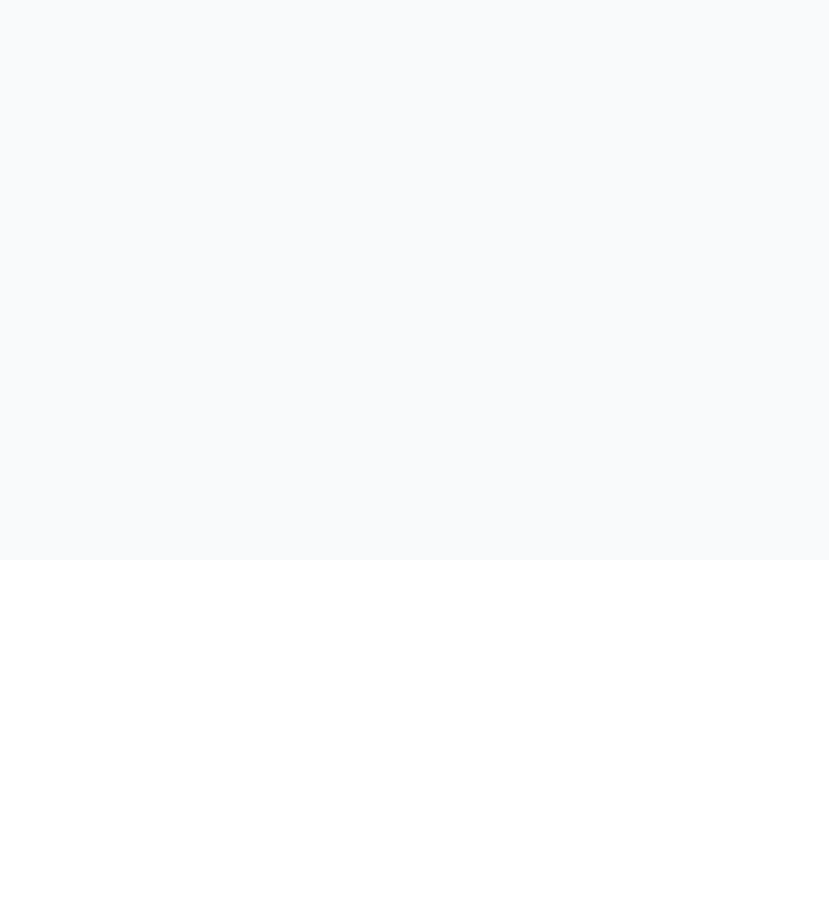
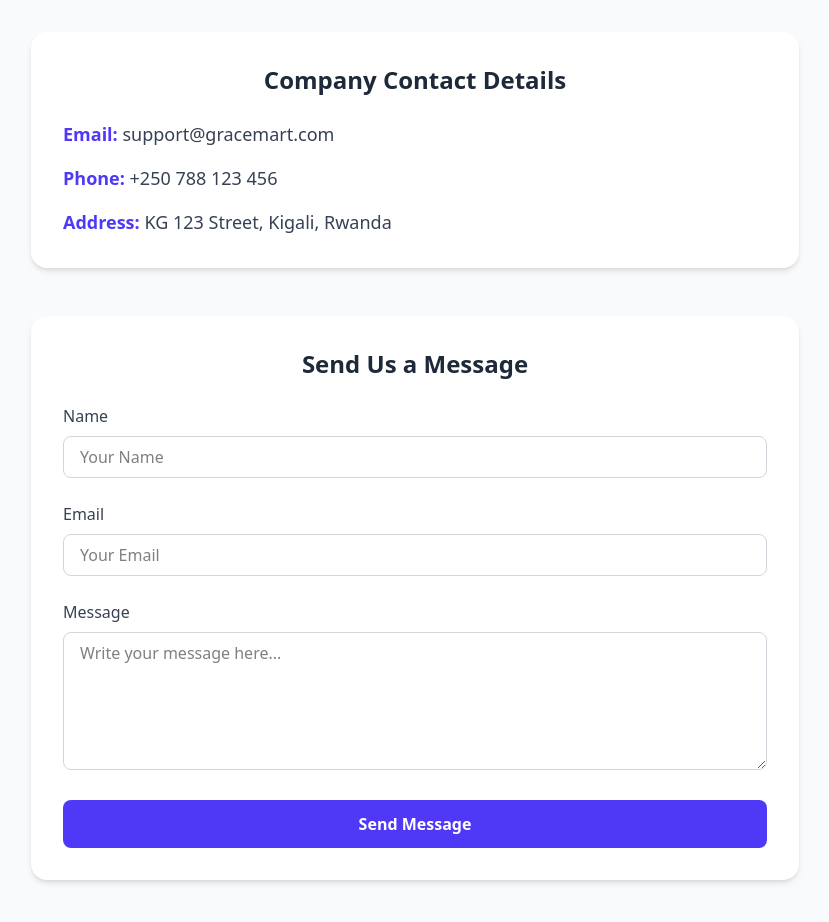
Before and after one commit to graceniyigena34/E-commerce, a React (Vite) app in the folder my-react-app/: page /contact in a window 1280 px wide. Before the commit this address had no page. Shown: the part 240-1162 px from the top of the page, without its empty margins (225-1054 px from the left). Before the commit the page ends 800 px from the top, so only its background shows below. Built offline with nearby package versions, Linux system fonts and the light colour scheme.

Commit message:
added the contact page where the Client put credentials

```diff
--- a/my-react-app/src/App.jsx
+++ b/my-react-app/src/App.jsx
@@ -1,8 +1,9 @@
 import React from "react";
 import { BrowserRouter as Router, Routes, Route } from "react-router-dom";
-import Navbar from "./components/navbar"; // Make sure file is Navbar.jsx
+import Navbar from "./components/navbar";
 import Home from "./components/Home";
-import About from "./components/About";   // Make sure file is Home.jsx
+import About from "./components/About";
+import Contact from "./components/Contact";
 
 export default function App() {
   return (
@@ -17,6 +18,7 @@
             <Route path="/" element={<Home />} />
 
              <Route path="about" element={<About/>} />
+             <Route path="contact" element={<Contact/>} />
           </Routes>
         </main>
       </div>
--- /dev/null
+++ b/my-react-app/src/components/Contact.jsx
@@ -0,0 +1,85 @@
+import React from "react";
+
+export default function Contact() {
+  return (
+    <div className="bg-gray-50 min-h-screen py-12 px-6 md:px-20">
+      {/* Page Title */}
+      <section className="text-center mb-12">
+        <h1 className="text-4xl font-bold text-gray-800 mb-4">Contact Us</h1>
+        <p className="text-gray-600 text-lg max-w-2xl mx-auto">
+          Have questions, feedback, or need support? We’d love to hear from you!
+          Reach out using the details below or fill out the contact form.
+        </p>
+      </section>
+
+      {/* Contact Information */}
+      <section className="bg-white rounded-2xl shadow-md p-8 max-w-3xl mx-auto mb-12">
+        <h2 className="text-2xl font-semibold text-gray-800 mb-6 text-center">
+          Company Contact Details
+        </h2>
+        <div className="space-y-4 text-gray-700 text-lg">
+          <p>
+            <span className="font-semibold text-indigo-600">Email:</span>{" "}
+            support@gracemart.com
+          </p>
+          <p>
+            <span className="font-semibold text-indigo-600">Phone:</span>{" "}
+            +250 788 123 456
+          </p>
+          <p>
+            <span className="font-semibold text-indigo-600">Address:</span>{" "}
+            KG 123 Street, Kigali, Rwanda
+          </p>
+        </div>
+      </section>
+
+      {/* Feedback Form */}
+      <section className="bg-white rounded-2xl shadow-md p-8 max-w-3xl mx-auto">
+        <h2 className="text-2xl font-semibold text-gray-800 mb-6 text-center">
+          Send Us a Message
+        </h2>
+        <form className="space-y-6">
+          <div>
+            <label className="block text-gray-700 mb-2 font-medium">
+              Name
+            </label>
+            <input
+              type="text"
+              placeholder="Your Name"
+              className="w-full px-4 py-2 border border-gray-300 rounded-lg focus:outline-none focus:ring-2 focus:ring-indigo-500"
+            />
+          </div>
+
+          <div>
+            <label className="block text-gray-700 mb-2 font-medium">
+              Email
+            </label>
+            <input
+              type="email"
+              placeholder="Your Email"
+              className="w-full px-4 py-2 border border-gray-300 rounded-lg focus:outline-none focus:ring-2 focus:ring-indigo-500"
+            />
+          </div>
+
+          <div>
+            <label className="block text-gray-700 mb-2 font-medium">
+              Message
+            </label>
+            <textarea
+              placeholder="Write your message here..."
+              rows="5"
+              className="w-full px-4 py-2 border border-gray-300 rounded-lg focus:outline-none focus:ring-2 focus:ring-indigo-500"
+            ></textarea>
+          </div>
+
+          <button
+            type="submit"
+            className="w-full bg-indigo-600 text-white font-semibold py-3 rounded-lg hover:bg-indigo-700 transition"
+          >
+            Send Message
+          </button>
+        </form>
+      </section>
+    </div>
+  );
+}
--- a/my-react-app/src/components/navbar.jsx
+++ b/my-react-app/src/components/navbar.jsx
@@ -10,6 +10,7 @@
           <Link to="/" className="hover:text-blue-600">Home</Link>
 
           <Link to="About" className="hover:text-blue-600">About</Link>
+           <Link to="Contact" className="hover:text-blue-600">Contact</Link>
 
         </div>
       </div>
```
